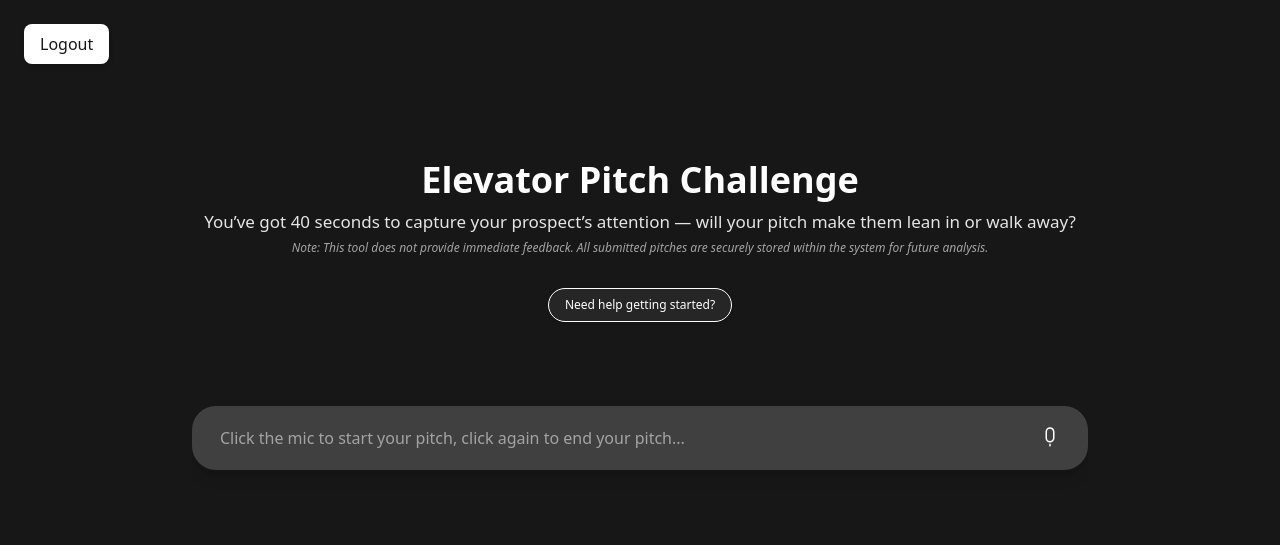
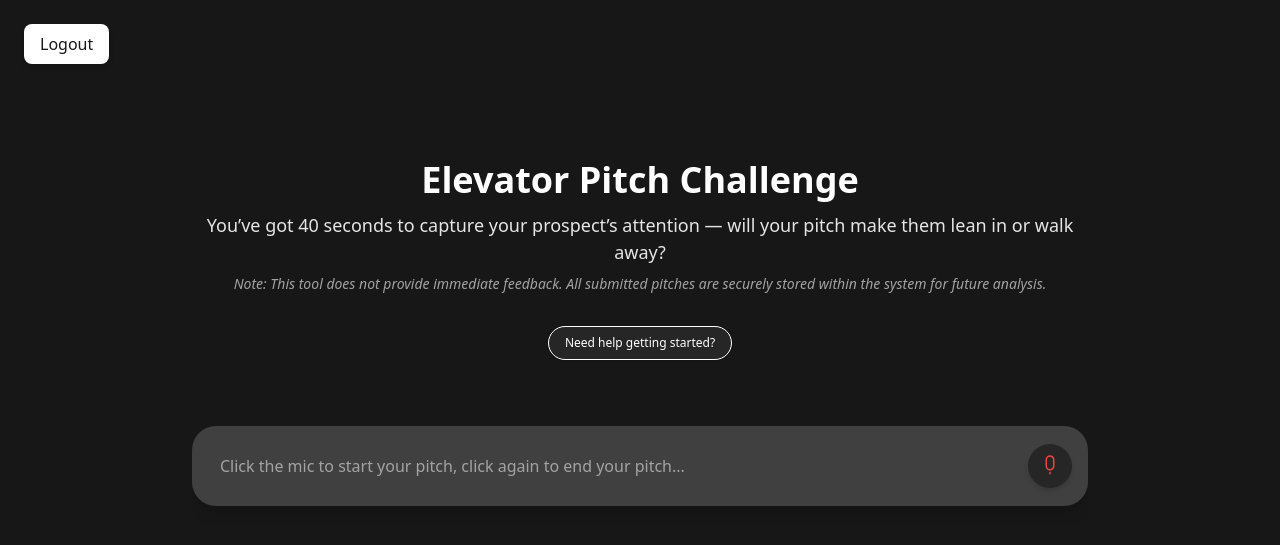
Before and after one commit to dylGray/ai-project, a Flask app: page /chat in a window 1280 px wide. Shown: the top 545 px of the page. Run offline with Flask 3, Linux system fonts and the light colour scheme; the visitor is signed in with stand-in values (Sample User, id 1); some libraries are stand-ins or nearby versions.

Commit message:
ui/ux changes

```diff
--- a/app.py
+++ b/app.py
@@ -1,3 +1,5 @@
+# this file handles client side logic, routing, and API endpoints
+
 from flask import Flask, request, jsonify, render_template, redirect, url_for, session, Response
 from model import build_system_prompt, build_fallback_system_prompt, get_completion_from_messages, is_valid_pitch
 from firestore import save_submission, fetch_all_submissions
@@ -67,14 +69,14 @@ def chat():
     try:
         classification = is_valid_pitch(user_message)
 
-        # CASE A: Not a pitch, send to GPT with the fallback prompt
+        # CASE A: not a pitch, send to GPT with the fallback prompt
         if not classification.get("is_pitch", False):
             fallback_messages = [
                 {"role": "system", "content": fallback_system_prompt},
                 {"role": "user",   "content": user_message}
             ]
 
-            # Call GPT so it can answer/engage and then remind them to pitch
+            # call GPT so it can answer/engage and then remind them to pitch
             fallback_response = get_completion_from_messages(
                 messages=fallback_messages,
                 model="gpt-4",
@@ -84,7 +86,7 @@ def chat():
 
             return jsonify({"response": fallback_response})
 
-        # CASE B: It's a pitch, proceed with your normal evaluation flow
+        # CASE B: this is a pitch, proceed with your normal evaluation flow
         messages = [
             {"role": "system", "content": system_prompt},
             {"role": "user",   "content": user_message}
@@ -118,7 +120,7 @@ def download_data():
     all_submissions = fetch_all_submissions()
 
     output = StringIO()
-    output.write('\ufeff')  # <- UTF-8 BOM for Excel
+    output.write('\ufeff')
 
     writer = csv.writer(output)
     writer.writerow(["Email", "Pitch", "Pain", "Threat", "Belief Statement", "Relief", "Tone", "Length", "Clarity", "Submitted At"])
--- a/firestore.py
+++ b/firestore.py
@@ -1,3 +1,5 @@
+# this script is used to interact with Firestore for storing and retrieving user submissions
+
 import os
 import re
 import json
--- a/model.py
+++ b/model.py
@@ -1,3 +1,5 @@
+# this file handles AI prompt logic, model utilities, and rules
+
 import os
 import json
 import yaml
@@ -15,7 +17,6 @@ client = OpenAI(api_key=api_key)
 def build_system_prompt():
     '''
     Builds an efficient, structured system prompt from YAML files.
-
     - Loads framework principles and grading criteria from YAML files
     - Minimizes token usage while retaining clarity and structure
     - Returns prompt string for injection into OpenAI API
@@ -113,6 +114,7 @@ def build_fallback_system_prompt():
       3. Otherwise, politely remind them that this is an elevator-pitch grading tool,
          and invite them to share an actual pitch.
     """
+
     lines = [
         "You are a friendly, conversational assistant. ",
         "Your job is twofold:\n",
@@ -124,6 +126,7 @@ def build_fallback_system_prompt():
         "softly remind them that this tool’s main purpose is to evaluate elevator pitches, not improve them or provide feedback. ",
         "Be warm and natural. Do not lecture or judge; simply answer and then funnel them back.\n"
     ]
+
     return "".join(lines)
 
 def is_valid_pitch(user_input):
--- a/static/chat.js
+++ b/static/chat.js
@@ -28,6 +28,12 @@ chatForm.addEventListener('submit', async (e) => {
         const mobileMessage = document.getElementById('mobile-message');
         if (helpButton) helpButton.style.display = 'none';
         if (mobileMessage) mobileMessage.style.display = 'none';
+
+        const refreshContainer = document.getElementById('refresh-container');
+        if (refreshContainer) refreshContainer.classList.remove('hidden');
+
+        const sendButton = document.getElementById('send-button');
+        if (sendButton) sendButton.classList.add('hidden');
     }
 
     chatBox.innerHTML += `
@@ -93,3 +99,10 @@ chatForm.addEventListener('submit', async (e) => {
 
     chatBox.scrollTop = chatBox.scrollHeight;
 });
+
+const refreshBtn = document.getElementById('refresh-chat-btn');
+if (refreshBtn) {
+    refreshBtn.addEventListener('click', () => {
+        window.location.reload();
+    });
+}
--- a/static/voice.js
+++ b/static/voice.js
@@ -4,6 +4,16 @@
 // this is a non-standard API, so it may not work in all browsers
 
 const micButton = document.getElementById("mic-button");
+
+// Add this after your DOM elements are defined
+const sendButton = document.getElementById('send-button');
+userInput.addEventListener('input', () => {
+  if (userInput.value.trim().length > 0) {
+    sendButton.classList.remove('hidden');
+  } else {
+    sendButton.classList.add('hidden');
+  }
+});
 
 if ('webkitSpeechRecognition' in window) {
   const recognition = new webkitSpeechRecognition();
--- a/templates/components/chat.html
+++ b/templates/components/chat.html
@@ -10,7 +10,7 @@
     </div>
   </div>
 
-  <form id="chat-form" class="absolute top-1/4 left-1/2 transform -translate-x-1/2 -translate-y-1/2 w-full max-w-4xl flex items-center bg-neutral-700 rounded-3xl px-4 py-2 shadow-lg h-16">
+  <form id="chat-form" class="absolute top-1/4 left-1/2 transform -translate-x-1/2 -translate-y-1/2 w-full max-w-4xl flex items-center bg-neutral-700 rounded-3xl px-4 py-2 shadow-lg h-16 md:h-20">
     <input
       id="user-input"
       type="text"
@@ -19,16 +19,31 @@
     />
     <button
       type="submit"
+      id="send-button"
+      class="hidden w-11 h-11 flex items-center justify-center bg-neutral-800 rounded-3xl text-white shadow-md transition mr-2"
+      aria-label="Send message"
+    >
+      <svg xmlns="http://www.w3.org/2000/svg" fill="none"
+          viewBox="0 0 24 24" stroke="currentColor"
+          class="w-5 h-5 text-blue-300">
+        <path stroke-linecap="round" stroke-linejoin="round" stroke-width="2"
+              d="M5 10l7-7m0 0l7 7m-7-7v18" />
+      </svg>
+    </button>
+
+    <button
+      type="submit"
       id="mic-button"
-      class="ml-3 w-11 h-11 flex items-center justify-center text-white hover:text-red-500 transition"
+      class="w-11 h-11 flex items-center justify-center bg-neutral-800 rounded-3xl text-white shadow-md transition"
       aria-label="Start voice input"
     >
       <svg id="mic-icon" xmlns="http://www.w3.org/2000/svg" fill="none"
-           viewBox="0 0 24 24" stroke-width="1.5" stroke="currentColor"
-           class="w-6 h-6">
+          viewBox="0 0 24 24" stroke-width="1.5" stroke="currentColor"
+          class="w-6 h-6 text-red-500">
         <path stroke-linecap="round" stroke-linejoin="round"
               d="M12 18.25v1.5M8.25 12a3.75 3.75 0 007.5 0V5.75a3.75 3.75 0 00-7.5 0V12z" />
       </svg>
     </button>
+
   </form>
 </div>
--- a/templates/components/modal.html
+++ b/templates/components/modal.html
@@ -1,5 +1,5 @@
 <div id="help-modal" class="fixed inset-0 bg-black bg-opacity-60 backdrop-blur-sm flex items-center justify-center hidden z-50">
-  <div class="bg-neutral-800 text-white rounded-2xl shadow-2xl max-w-md w-full p-6 relative border border-neutral-700">
+  <div class="bg-neutral-800 text-white rounded-2xl shadow-2xl max-w-lg w-full p-6 relative border border-neutral-700">
 
     <button type="button" id="close-modal" class="absolute top-4 right-4 text-neutral-400 hover:text-red-400 transition" aria-label="Close">
       <i class="fas fa-times-circle fa-lg"></i>
@@ -20,7 +20,7 @@
           <span><span class="text-neutral-100">Click the mic</span> to start your pitch.</span>
           <svg id="mic-icon" xmlns="http://www.w3.org/2000/svg" fill="none"
               viewBox="0 0 24 24" stroke-width="1.5" stroke="currentColor"
-              class="w-5 h-5 text-white flex-shrink-0">
+              class="w-5 h-5 text-red-500 flex-shrink-0">
             <path stroke-linecap="round" stroke-linejoin="round"
                   d="M12 18.25v1.5M8.25 12a3.75 3.75 0 007.5 0V5.75a3.75 3.75 0 00-7.5 0V12z" />
           </svg>
@@ -28,9 +28,9 @@
       </li>
 
       <!-- Remaining steps -->
-      <li><span class="text-neutral-100">Speak clearly</span> and stay within the 40-second limit.</li>
-      <li><span class="text-neutral-100">Click the mic again</span> to end your pitch.</li>
-      <li>Your pitch will be <span class="text-neutral-100">uploaded securely</span>. This tool does <strong>not</strong> provide feedback.</li>
+      <li><span class="text-neutral-100">Speak clearly</span> into the mic and stay within the 40-second limit.</li>
+      <li><span class="text-neutral-100">Click the mic again</span> to end and submit your pitch.</li>
+      <li>Your pitch will be <span class="text-neutral-100">uploaded securely</span>. This tool does <strong>not</strong> provide feedback, it is stored within our system for further analysis.</li>
 
     </ol>
   </div>
--- a/templates/index.html
+++ b/templates/index.html
@@ -22,10 +22,10 @@
     </div>
 
     <div>
-      <p style="font-size: 17px;" class="hidden md:block mt-3 text-sm text-neutral-200">
+      <p style="font-size: 18px;" class="hidden md:block mt-3 text-neutral-200">
         You’ve got 40 seconds to capture your prospect’s attention — will your pitch make them lean in or walk away?
       </p>
-      <p class="hidden md:block mt-2 text-xs italic text-neutral-400 mb-3">
+      <p class="hidden md:block mt-2 text-sm italic text-neutral-400 mb-3">
         Note: This tool does not provide immediate feedback. All submitted pitches are securely stored within the system for future analysis.
       </p>
     </div>
@@ -38,6 +38,16 @@
     Need help getting started?
   </button>
 
+  <div id="refresh-container" class="hidden flex justify-center -mt-2 mb-2">
+    <button
+      id="refresh-chat-btn"
+      type="button"
+      class="text-white font-medium text-xs md:text-md md:px-4 px-3 py-2 hover:text-blue-300 cursor-pointer transition duration-200 flex items-center gap-2">
+      Refresh Chat
+      <i class="fas fa-rotate-right mt-1"></i>
+    </button>
+  </div>
+
   {% include 'components/chat.html' %}
   {% include 'components/modal.html' %}
 
```
